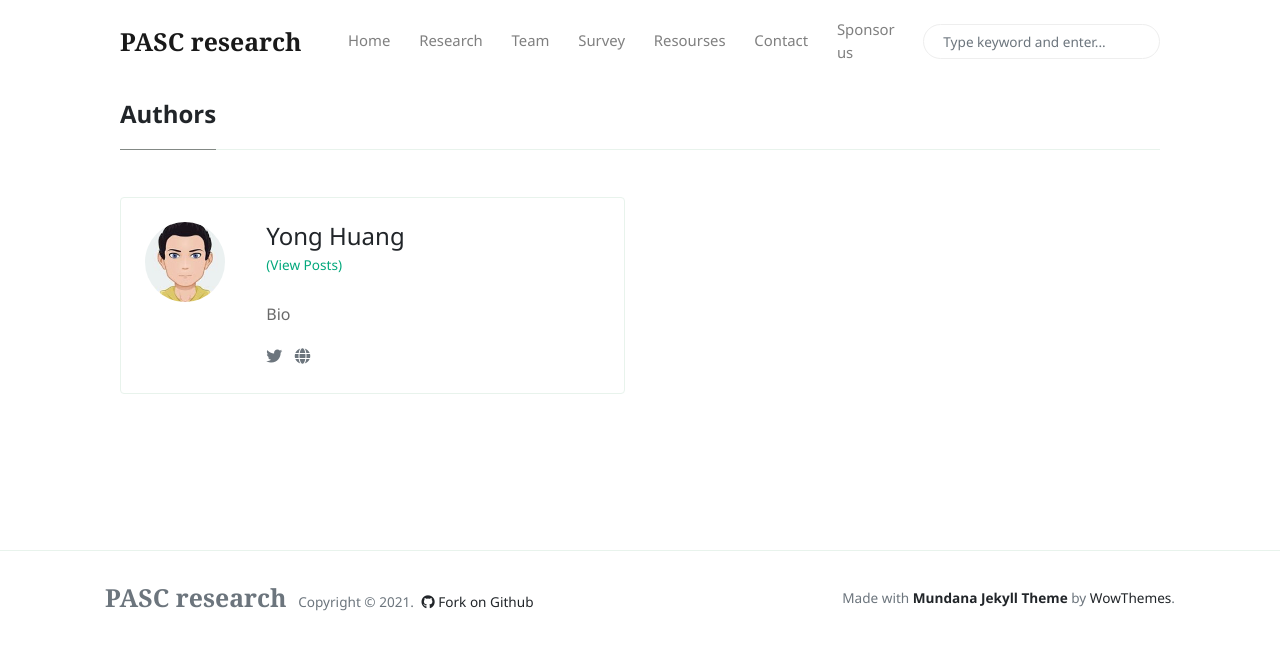
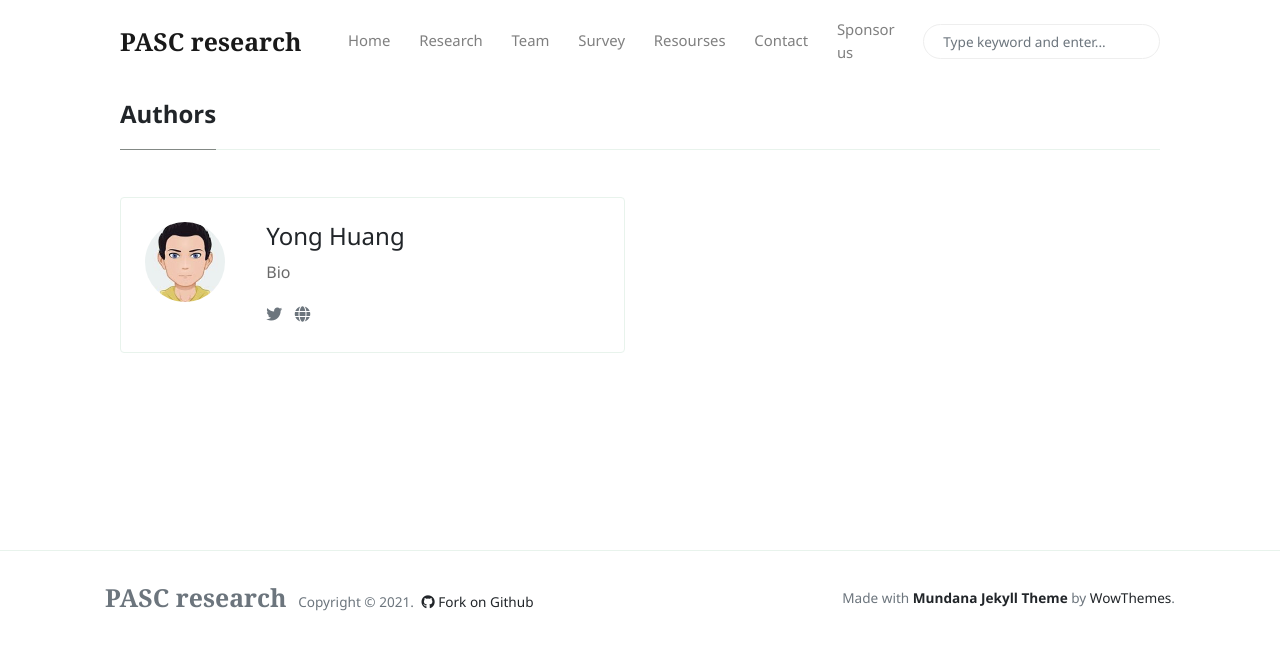
Before and after one commit to pasc-research/pasc-research.github.io, a Jekyll site: the page built from _pages/authors-list.html, in a window 1280 px wide. Shown: the top 650 px of the page. Built offline with Jekyll 4.4.1, drawn with Linux system fonts in a browser that asks for light colours; nearby versions of some CDN libraries.

```diff
--- a/_pages/authors-list.html
+++ b/_pages/authors-list.html
@@ -15,7 +15,7 @@
             <div class="col-md-9">
             <a href="{{site.baseurl}}/author-{{ author[1].name | slugify }}">
             <h4 class="text-dark mb-0"> {{ author[1].name }} </h4>
-            <small class="d-inline-block mt-1 mb-3 font-weight-normal">(View Posts)</small>
+            <!-- <small class="d-inline-block mt-1 mb-3 font-weight-normal">(View Posts)</small> -->
             <div class="excerpt">{{ author[1].bio }}</div>
             </a>
             <div class="icon-block mt-3 d-flex justify-content-between">
```
